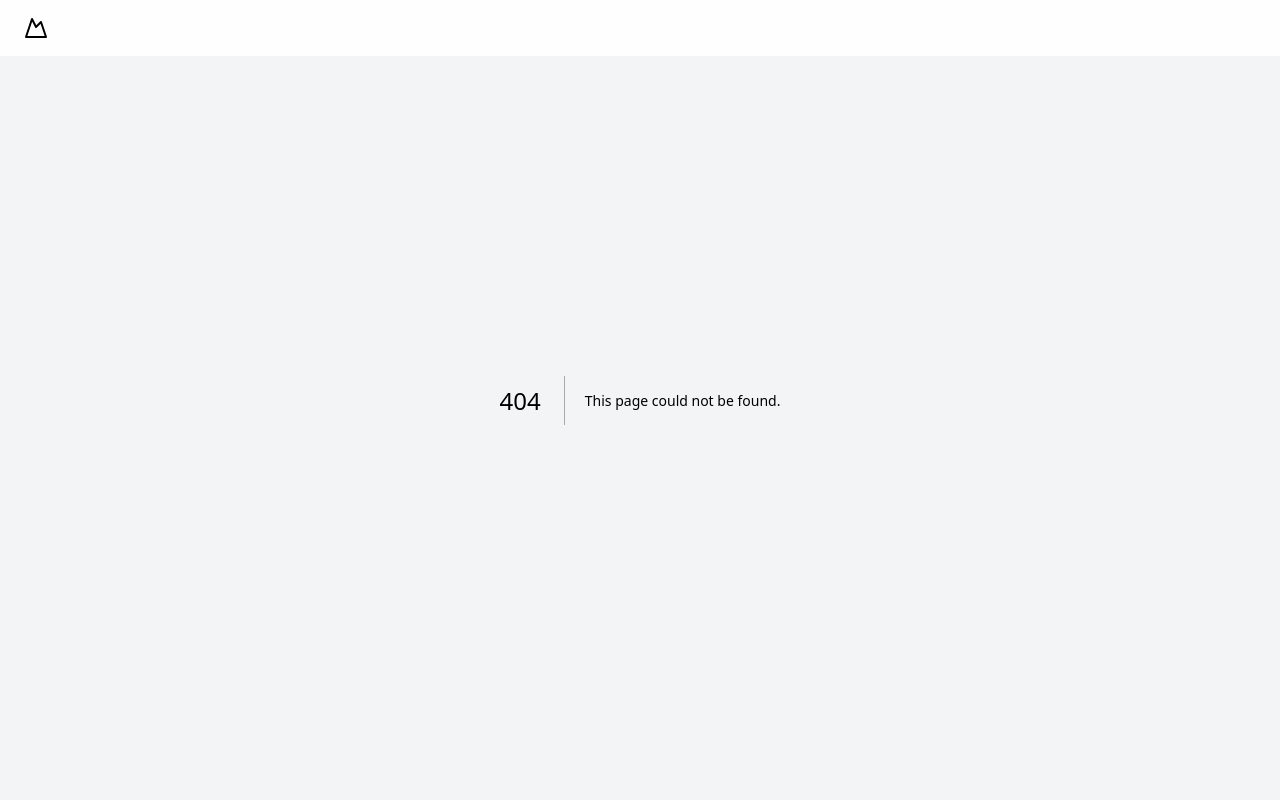
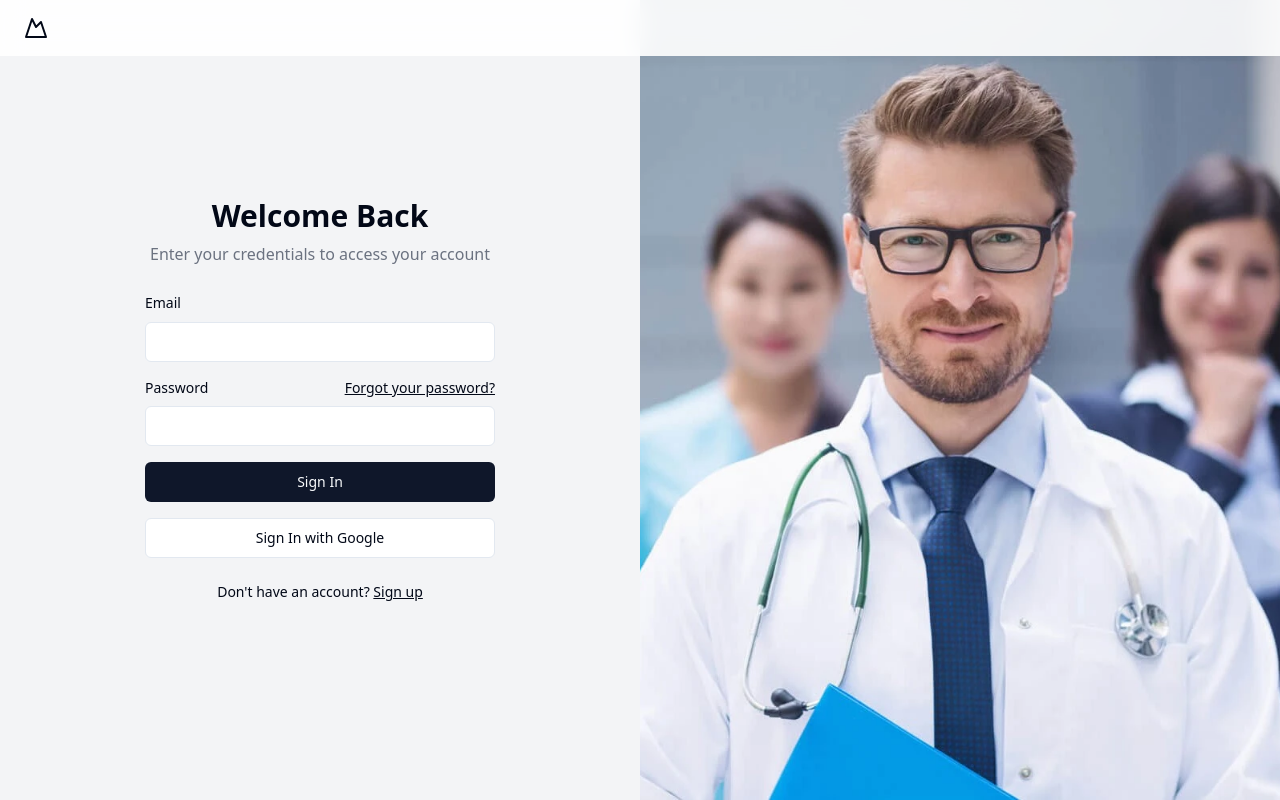
Before and after one commit to SatioO/virtual_consultation_platform, a Next.js app: page /login in a window 1280 px wide. Before the commit this address had no page. Built offline with nearby package versions, Linux system fonts and the light colour scheme.

Commit message:
added step 3

```diff
--- /dev/null
+++ b/app/(auth)/login/page.tsx
@@ -0,0 +1,113 @@
+'use client';
+import { Button } from '@/components/ui/button';
+import { Input } from '@/components/ui/input';
+import { Label } from '@/components/ui/label';
+import { signIn } from 'next-auth/react';
+import Image from 'next/image';
+import Link from 'next/link';
+import { ChangeEvent, FormEvent, useState } from 'react';
+import bg from '/public/images/bg.webp';
+
+type LoginInput = {
+  username: string;
+  password: string;
+};
+
+type PageProps = { searchParams: { error?: string } };
+
+export default function LoginPage(props: PageProps) {
+  const [inputs, setInputs] = useState<LoginInput>({
+    username: '',
+    password: '',
+  });
+
+  const handleChange = (event: ChangeEvent<HTMLInputElement>) => {
+    const name = event.target.name;
+    const value = event.target.value;
+    setInputs((values) => ({ ...values, [name]: value }));
+  };
+
+  const handleSubmit = async (event: FormEvent) => {
+    event.preventDefault();
+    await signIn('credentials', {
+      username: inputs.username,
+      password: inputs.password,
+      callbackUrl: '/',
+    });
+  };
+  return (
+    <>
+      <div className="w-full lg:grid lg:min-h-[600px] lg:grid-cols-2 xl:min-h-[800px]">
+        <div className="flex items-center justify-center py-12">
+          <div className="mx-auto w-[350px] space-y-6">
+            <div className="space-y-2 text-center">
+              <h1 className="text-3xl font-bold">Welcome Back</h1>
+              <p className="text-gray-500 dark:text-gray-400">
+                Enter your credentials to access your account
+              </p>
+            </div>
+            <form className="space-y-6" onSubmit={handleSubmit}>
+              <div className="space-y-4">
+                <div className="space-y-2">
+                  <Label htmlFor="email">Email</Label>
+                  <Input
+                    id="username"
+                    name="username"
+                    type="text"
+                    autoComplete="off"
+                    required
+                    value={inputs.username || ''}
+                    onChange={handleChange}
+                  />
+                </div>
+                <div className="space-y-2">
+                  <div className="flex items-center">
+                    <Label htmlFor="password">Password</Label>
+                    <Link
+                      href="#"
+                      className="ml-auto inline-block text-sm underline"
+                      prefetch={false}
+                    >
+                      Forgot your password?
+                    </Link>
+                  </div>
+                  <Input
+                    id="password"
+                    name="password"
+                    type="password"
+                    autoComplete="off"
+                    required
+                    value={inputs.password || ''}
+                    onChange={handleChange}
+                  />
+                </div>
+                <Button type="submit" className="w-full">
+                  Sign In
+                </Button>
+                <Button variant="outline" className="w-full">
+                  Sign In with Google
+                </Button>
+              </div>
+            </form>
+            <div className="mt-4 text-center text-sm">
+              Don&apos;t have an account?{' '}
+              <Link href="#" className="underline" prefetch={false}>
+                Sign up
+              </Link>
+            </div>
+          </div>
+        </div>
+        <div className="hidden bg-gray-100 lg:block dark:bg-gray-800">
+          <Image
+            src={bg}
+            alt="hero image"
+            priority
+            width="1920"
+            height="1080"
+            className="h-full w-full object-cover"
+          />
+        </div>
+      </div>
+    </>
+  );
+}
--- /dev/null
+++ b/app/api/auth/[...nextauth]/route.ts
@@ -0,0 +1,56 @@
+import { login } from '@/services/auth';
+import NextAuth, { NextAuthOptions, getServerSession } from 'next-auth';
+import CredentialsProvider from 'next-auth/providers/credentials';
+
+const authOptions: NextAuthOptions = {
+  session: {
+    strategy: 'jwt',
+  },
+  callbacks: {
+    async jwt({ token, account, profile }) {
+      if (account && account.type === 'credentials') {
+        token.userId = account.providerAccountId;
+        token.username = token.email;
+      }
+      return token;
+    },
+    async session({ session, token, user }) {
+      session.user.id = token.userId;
+      return session;
+    },
+  },
+  pages: {
+    signIn: '/login',
+    error: '/login',
+  },
+  secret: process.env.NEXTAUTH_SECRET,
+  providers: [
+    CredentialsProvider({
+      name: 'Credentials',
+      credentials: {
+        username: { label: 'Username', type: 'text', placeholder: 'jsmith' },
+        password: { label: 'Password', type: 'password' },
+      },
+      async authorize(credentials, req) {
+        const { username, password } = credentials as {
+          username: string;
+          password: string;
+        };
+
+        // Return null if user data could not be retrieved
+        const response = await login(username, password);
+
+        return {
+          ...response.user,
+          id: response.user.userId,
+          username: response.user.username,
+        };
+      },
+    }),
+  ],
+};
+
+const handler = NextAuth(authOptions);
+
+export const getServerAuthSession = () => getServerSession(authOptions);
+export { handler as GET, handler as POST };
--- /dev/null
+++ b/components/ui/input.tsx
@@ -0,0 +1,25 @@
+import * as React from "react"
+
+import { cn } from "@/lib/utils"
+
+export interface InputProps
+  extends React.InputHTMLAttributes<HTMLInputElement> {}
+
+const Input = React.forwardRef<HTMLInputElement, InputProps>(
+  ({ className, type, ...props }, ref) => {
+    return (
+      <input
+        type={type}
+        className={cn(
+          "flex h-10 w-full rounded-md border border-input bg-background px-3 py-2 text-sm ring-offset-background file:border-0 file:bg-transparent file:text-sm file:font-medium placeholder:text-muted-foreground focus-visible:outline-none focus-visible:ring-2 focus-visible:ring-ring focus-visible:ring-offset-2 disabled:cursor-not-allowed disabled:opacity-50",
+          className
+        )}
+        ref={ref}
+        {...props}
+      />
+    )
+  }
+)
+Input.displayName = "Input"
+
+export { Input }
--- a/package.json
+++ b/package.json
@@ -9,7 +9,6 @@
     "lint": "next lint"
   },
   "dependencies": {
-        "@date-fns/utc": "^1.2.0",
     "@hookform/resolvers": "^3.4.2",
     "@radix-ui/react-dropdown-menu": "^2.0.6",
     "@radix-ui/react-label": "^2.0.2",
@@ -24,10 +23,9 @@
     "clsx": "^2.1.1",
     "date-fns": "^3.6.0",
     "date-fns-tz": "^3.1.3",
-        "formik": "^2.4.6",
-        "little-state-machine": "^4.8.0",
     "lucide-react": "^0.378.0",
     "next": "14.2.3",
+    "next-auth": "^4.24.7",
     "react": "^18",
     "react-day-picker": "^8.10.1",
     "react-dom": "^18",
--- /dev/null
+++ b/services/auth.ts
@@ -0,0 +1,14 @@
+export async function login(username: string, password: string): Promise<any> {
+  const response = await fetch(
+    `${process.env.NEXT_PUBLIC_BASE_URL}/auth/login`,
+    {
+      method: 'POST',
+      body: JSON.stringify({ username, password }),
+      headers: {
+        'content-type': 'application/json',
+      },
+    }
+  );
+  const data = response.json();
+  return data;
+}
--- /dev/null
+++ b/types/user.ts
@@ -0,0 +1,5 @@
+export type User = {
+  id?: string | null;
+  name?: string | null;
+  email?: string | null;
+};
```
Also changed, not shown: app/(pages)/appointment/schedule/page.tsx (+2 -21 lines), app/page.tsx (+11 -11 lines), types/next-auth.d.ts (added, +17 -0 lines), 2 other files (tests, documents, lock files or other folders). Lines whose indentation alone changed are shown as unchanged.
